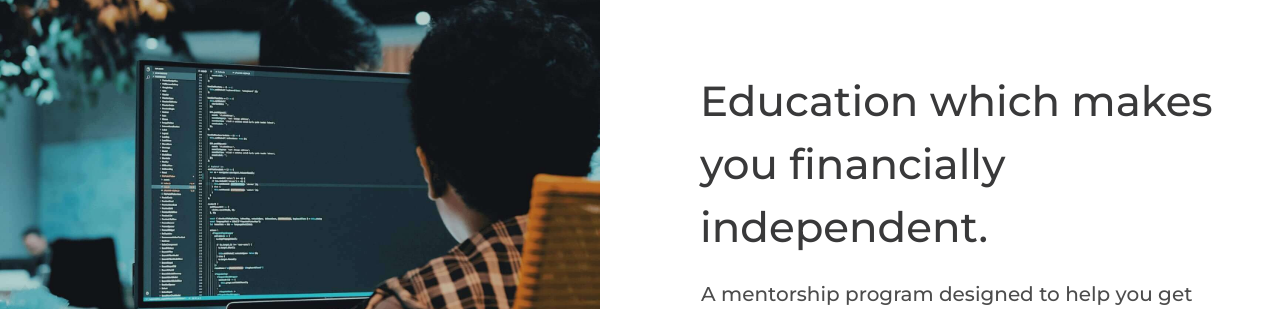
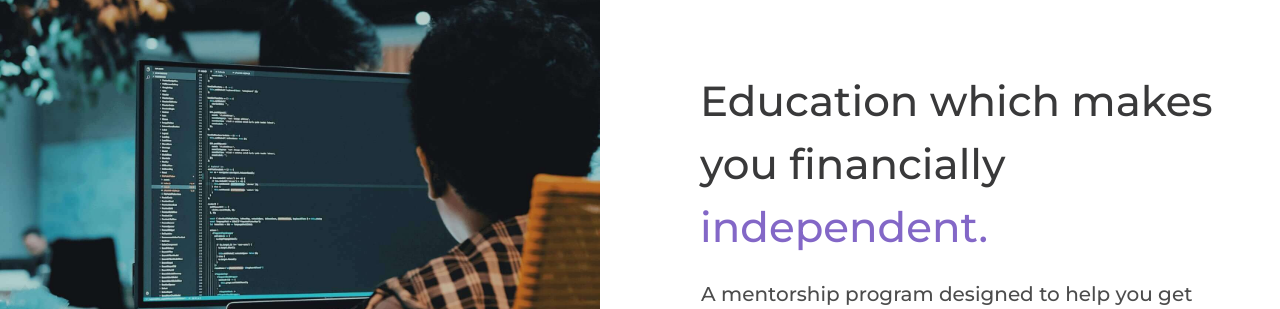
Before and after one commit to sanjay270899/devsnest-frontend, a React (Create React App) app: page / in a window 1280 px wide. Shown: the part 403-712 px from the top of the page. Built offline with nearby package versions, Linux system fonts and the light colour scheme; no server answers.

Commit message:
added purple highlight

```diff
--- a/src/landing_v2/landing.scss
+++ b/src/landing_v2/landing.scss
@@ -73,6 +73,10 @@ a.nav-item {
   &:hover {
     color: $color-purple;
   }
+}
+
+.color-purple {
+  color: $color-purple;
 }
 
 .block {
--- a/src/landing_v2/landing.tsx
+++ b/src/landing_v2/landing.tsx
@@ -104,7 +104,8 @@ function Landing() {
           </div>
           <div className="content">
             <div className="hero__heading">
-              Education which makes you financially independent.
+              Education which makes you financially{' '}
+              <span className="color-purple ">independent.</span>
             </div>
             <div className="descpx hero__descp">
               A mentorship program designed to help you get your dream job. It
```
